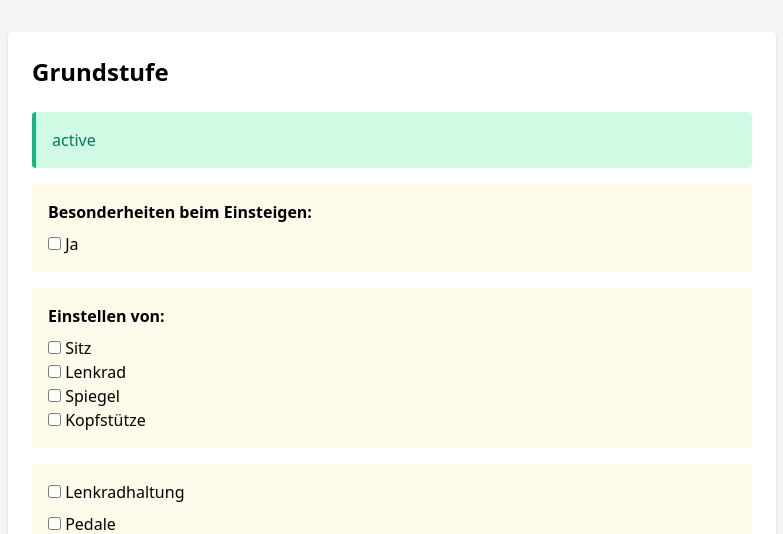
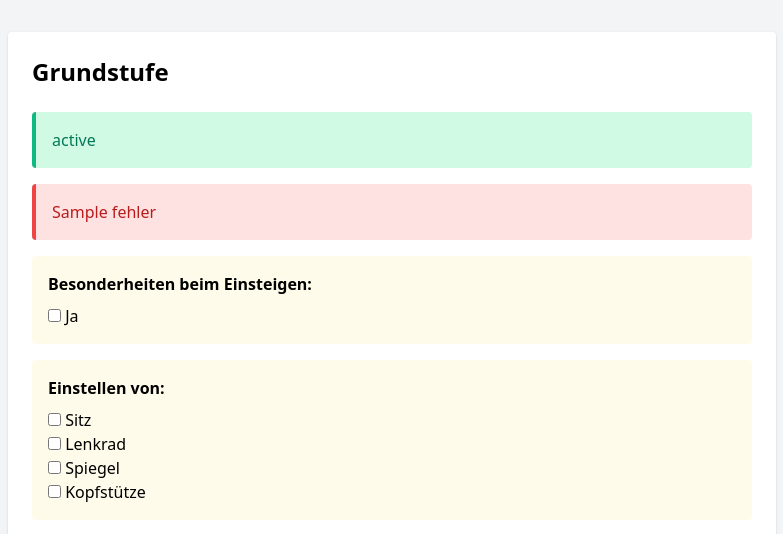
Before and after one commit to eyfahrlehrer/schuelerakte, a Flask app: template templates/grundstufe.html in a window 1280 px wide. Shown: the top 534 px of the page, without its empty margins (248-1031 px from the left). Run offline with Flask 3, Linux system fonts and the light colour scheme; the template is opened without the code that fills it: most values are stand-ins (such as "Sample title", 1, 10 or a date in 2020).

Commit message:
Update grundstufe.html

```diff
--- a/templates/grundstufe.html
+++ b/templates/grundstufe.html
@@ -14,6 +14,12 @@
 {% if status %}
   <div class="bg-green-100 border-l-4 border-green-500 text-green-700 p-4 mb-4 rounded">
     {{ status }}
+  </div>
+{% endif %}
+
+{% if fehler %}
+  <div class="bg-red-100 border-l-4 border-red-500 text-red-700 p-4 mb-4 rounded">
+    {{ fehler }}
   </div>
 {% endif %}
 
```
